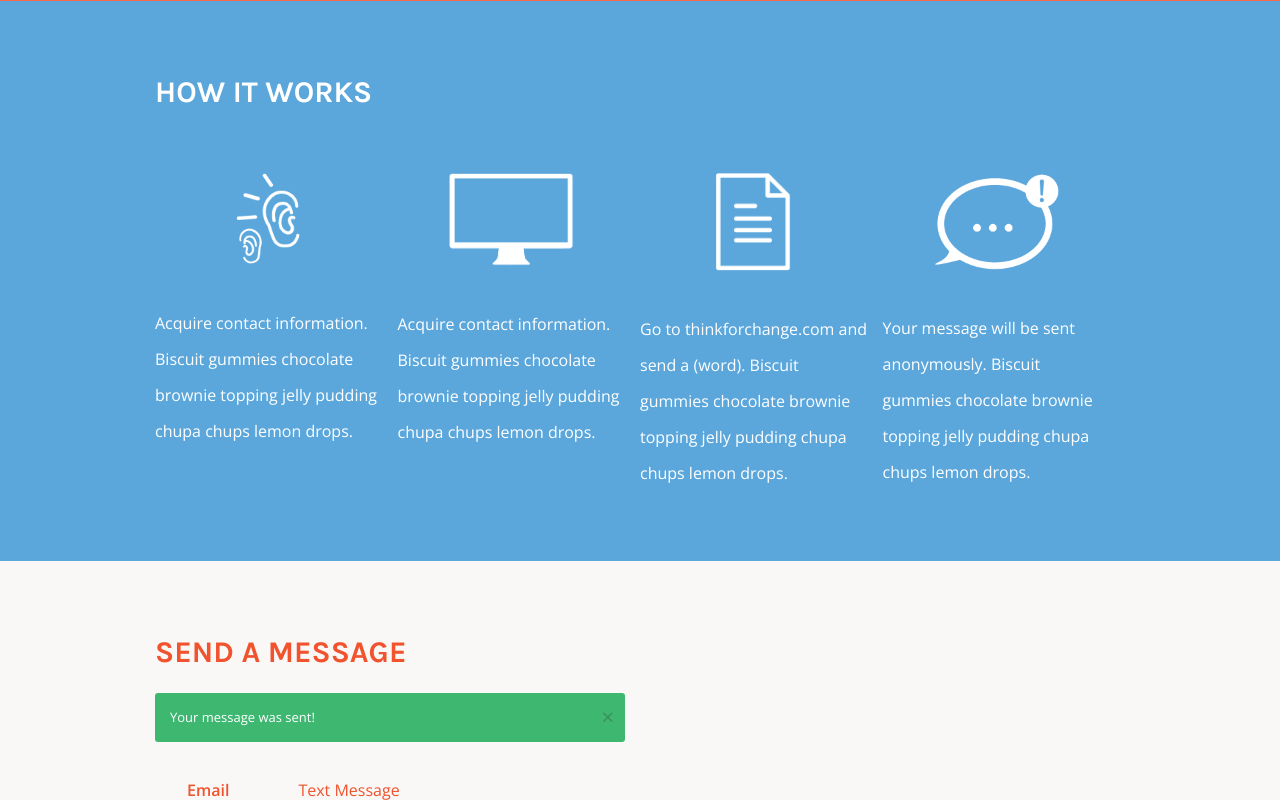
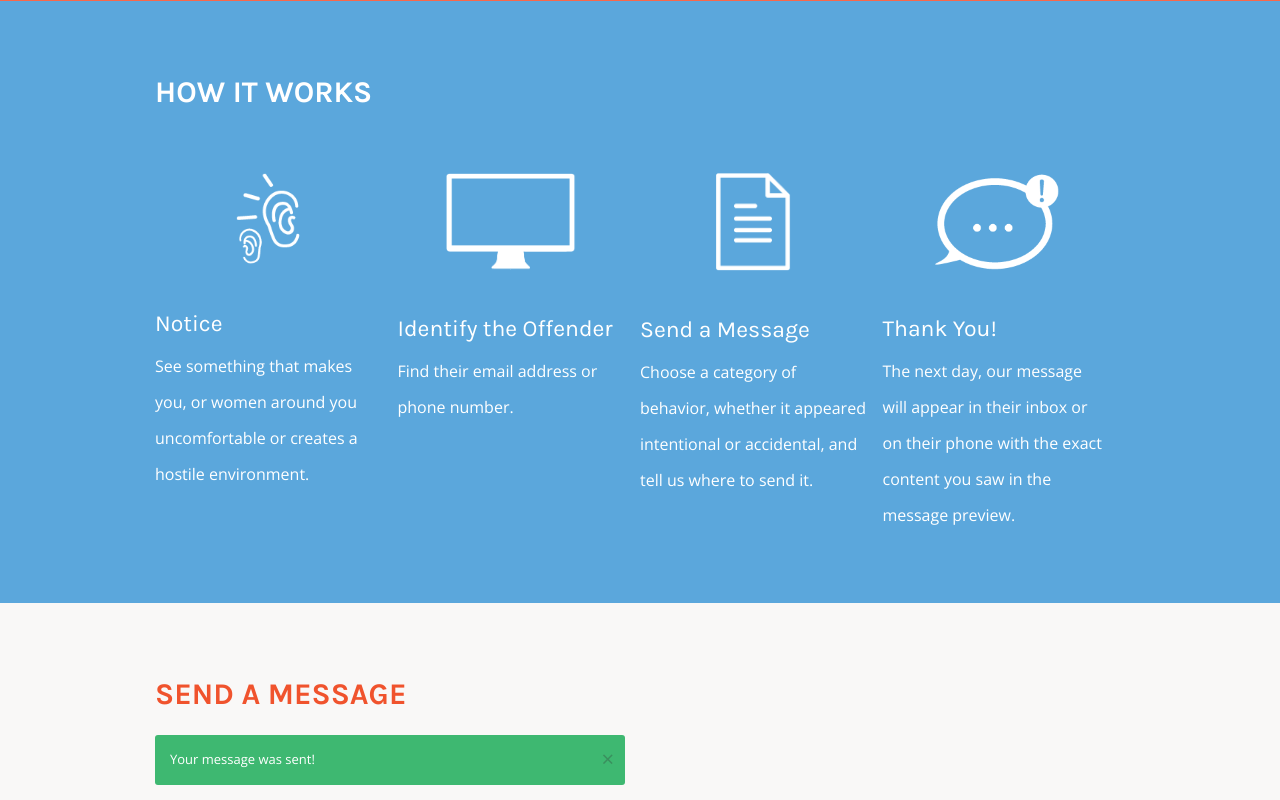
Before and after one commit to juliepanda/chimehack, a Flask app: page / in a window 1280 px wide. Shown: the part 545-1345 px from the top of the page. Run offline with Flask 2, Linux system fonts and the light colour scheme; some libraries are stand-ins or nearby versions.

Commit message:
text content

```diff
--- a/chime_app/static/style.css
+++ b/chime_app/static/style.css
@@ -260,7 +260,7 @@ input[type="submit"] {
 }
 
 .howitworks-icon1 {
-  width: 125px;
+  width: 130px;
 }
 
 .howitworks-icon2 {
--- a/chime_app/templates/index.html
+++ b/chime_app/templates/index.html
@@ -64,14 +64,14 @@
               <img src="../static/img/howitworks-0.png" class="howitworks-icon0">
             </div>
             <div class="buffer"></div>
-            <p class="fff section-3-text">Acquire contact information. Biscuit gummies chocolate brownie topping jelly pudding chupa chups lemon drops. </p>
+            <h4 class="fff">Notice</h4><p class="fff section-3-text">See something that makes you, or women around you uncomfortable or creates a hostile environment. </p>
           </div>
           <div class="large-3 columns no-pad-left">
             <div class="text-center">
               <img src="../static/img/howitworks-1.png" class="howitworks-icon1">
             </div>
             <div class="buffer"></div>
-            <p class="fff section-3-text">Acquire contact information. Biscuit gummies chocolate brownie topping jelly pudding chupa chups lemon drops. </p>
+            <h4 class="fff">Identify the Offender</h4><p class="fff section-3-text">Find their email address or phone number.</p>
           </div>
 
           <div class="large-3 columns no-pad-left">
@@ -79,7 +79,7 @@
               <img src="../static/img/howitworks-2.png" class="howitworks-icon2">
             </div>
             <div class="buffer"></div>
-            <p class="fff section-3-text">Go to thinkforchange.com and send a (word). Biscuit gummies chocolate brownie topping jelly pudding chupa chups lemon drops. </p>
+            <h4 class="fff">Send a Message</h4><p class="fff section-3-text">Choose a category of behavior, whether it appeared intentional or accidental, and tell us where to send it. </p>
           </div>
 
           <div class="large-3 columns no-pad-left">
@@ -87,7 +87,7 @@
               <img src="../static/img/howitworks-3.png" class="howitworks-icon3">
             </div>
             <div class="buffer"></div>
-            <p class="fff section-3-text">Your message will be sent anonymously. Biscuit gummies chocolate brownie topping jelly pudding chupa chups lemon drops.</p>
+            <h4 class="fff">Thank You!</h4><p class="fff section-3-text">The next day, our message will appear in their inbox or on their phone with the exact content you saw in the message preview.</p>
           </div>
         </div>
       </div>
```
Also changed, not shown: chime_app/TextContent.py (+6 -6 lines).
